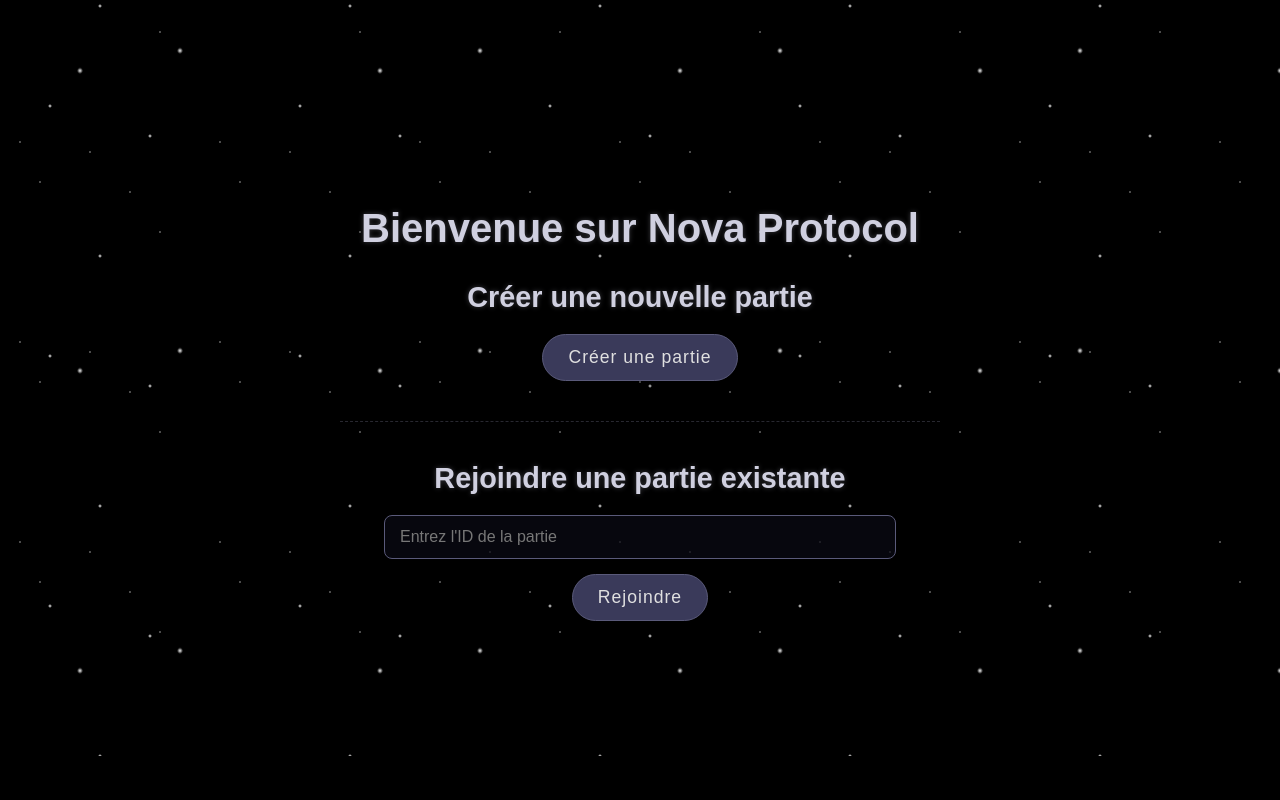
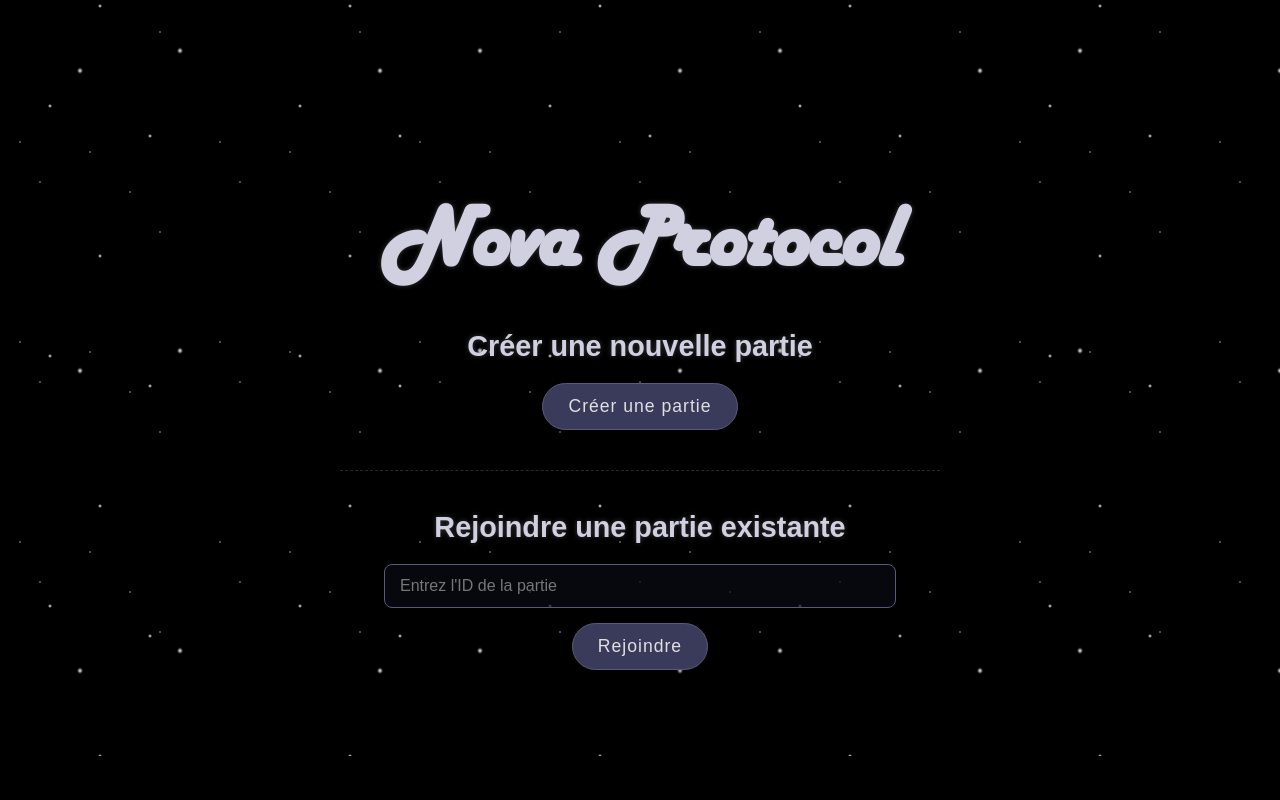
Before and after one commit to michel-DC/Jeu-Vaisseau, a PHP site: page /choix-joueur.php in a window 1280 px wide. Run offline with PHP 8.4, Linux system fonts and the light colour scheme.

```diff
--- a/choix-joueur.php
+++ b/choix-joueur.php
@@ -21,7 +21,7 @@ if (isset($_SESSION['partie_id'])) {
     <div class="stars2"></div>
     <div class="stars3"></div>
     <div class="container">
-        <h1>Bienvenue sur Nova Protocol </h1>
+        <h1 class="title">Nova Protocol </h1>
 
         <div id="choix-initial">
             <h2>Créer une nouvelle partie</h2>
--- a/styles/choix-joueur.css
+++ b/styles/choix-joueur.css
@@ -1,3 +1,10 @@
+@font-face {
+  font-family: "Harlow Solid Italic";
+  src: url("../assets/font/HARLOWSI_1.woff") format("woff");
+  font-weight: normal;
+  font-style: normal;
+}
+
 html {
   height: 100%;
   background: #000;
@@ -14,6 +21,12 @@ body {
   align-items: center;
   min-height: 100vh;
   background: #000;
+}
+
+.title {
+  font-family: "Harlow Solid Italic", cursive;
+  font-size: 5.5em;
+  margin-bottom: 20px;
 }
 
 .stars,
```
Also changed, not shown: assets/vaisseaux/vaisseau-1.webp (added), assets/vaisseaux/vaisseau-2.webp (added), assets/vaisseaux/vaisseau-3.png (added), assets/vaisseaux/vaisseau-4.webp (added).
